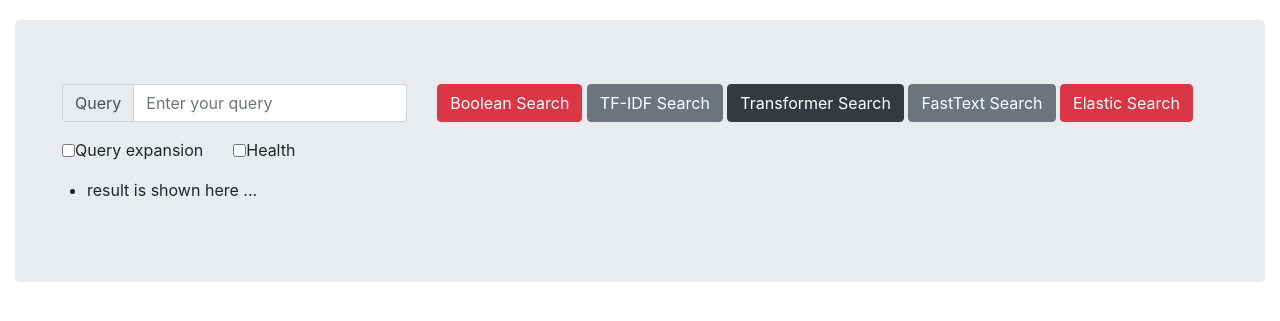
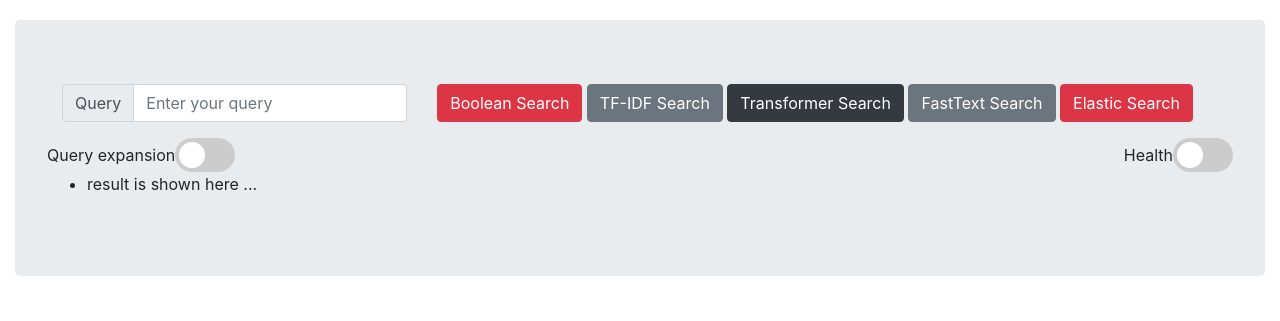
Before and after one commit to IR1401-Spring-Final-Projects/SocialMediaHealth1401-19_39, a Django app: page /retriever/ in a window 1280 px wide. Shown: the part 74-395 px from the top of the page. Run offline with Django 4.2, Linux system fonts and the light colour scheme; parts of the project's set-up code (start-up, migrations or seed data) failed here and were passed over; some libraries are stand-ins or nearby versions.

Commit message:
Change toggle css

```diff
--- a/interface/socialhealth/retriever/templates/retriever/search-sara.html
+++ b/interface/socialhealth/retriever/templates/retriever/search-sara.html
@@ -11,6 +11,67 @@
     <meta http-equiv="X-UA-Compatible" content="IE=edge" />
     <meta name="viewport" content="width=device-width, initial-scale=1.0" />
     <title>Search</title>
+    <style>
+      .switch {
+        position: relative;
+        display: inline-block;
+        width: 60px;
+        height: 34px;
+      }
+
+      .switch input {
+        opacity: 0;
+        width: 0;
+        height: 0;
+      }
+
+      .slider {
+        position: absolute;
+        cursor: pointer;
+        top: 0;
+        left: 0;
+        right: 0;
+        bottom: 0;
+        background-color: #ccc;
+        -webkit-transition: .4s;
+        transition: .4s;
+      }
+
+      .slider:before {
+        position: absolute;
+        content: "";
+        height: 26px;
+        width: 26px;
+        left: 4px;
+        bottom: 4px;
+        background-color: white;
+        -webkit-transition: .4s;
+        transition: .4s;
+      }
+
+      input:checked + .slider {
+        background-color: red;
+      }
+
+      input:focus + .slider {
+        box-shadow: 0 0 1px red;
+      }
+
+      input:checked + .slider:before {
+        -webkit-transform: translateX(26px);
+        -ms-transform: translateX(26px);
+        transform: translateX(26px);
+      }
+
+      /* Rounded sliders */
+      .slider.round {
+        border-radius: 34px;
+      }
+
+      .slider.round:before {
+        border-radius: 50%;
+      }
+    </style>
   </head>
   <body>
     {% include 'retriever/nav.html' %}
@@ -66,23 +127,28 @@
               name="elasticsearch-search-button"
             />
           </div>
-          <label class="checkbox-inline col-auto mb-3">
+          <hr>
+          Query expansion
+          <br>
+          <label class="switch">
             <input
               type="checkbox"
               name="query-expansion-toggle"
               id="query-expansion-toggle"
               data-toggle="toggle"
             />
-            Query expansion
+            <span class="slider round"></span>
           </label>
-          <label class="checkbox-inline col-auto mb-3">
+          <hr>
+          Health
+          <label class="switch">
             <input
               type="checkbox"
               name="subject-toggle"
               id="subject-toggle"
               data-toggle="toggle"
             />
-            Health
+            <span class="slider round"></span>
           </label>
           {% csrf_token %}
         </form>
```
